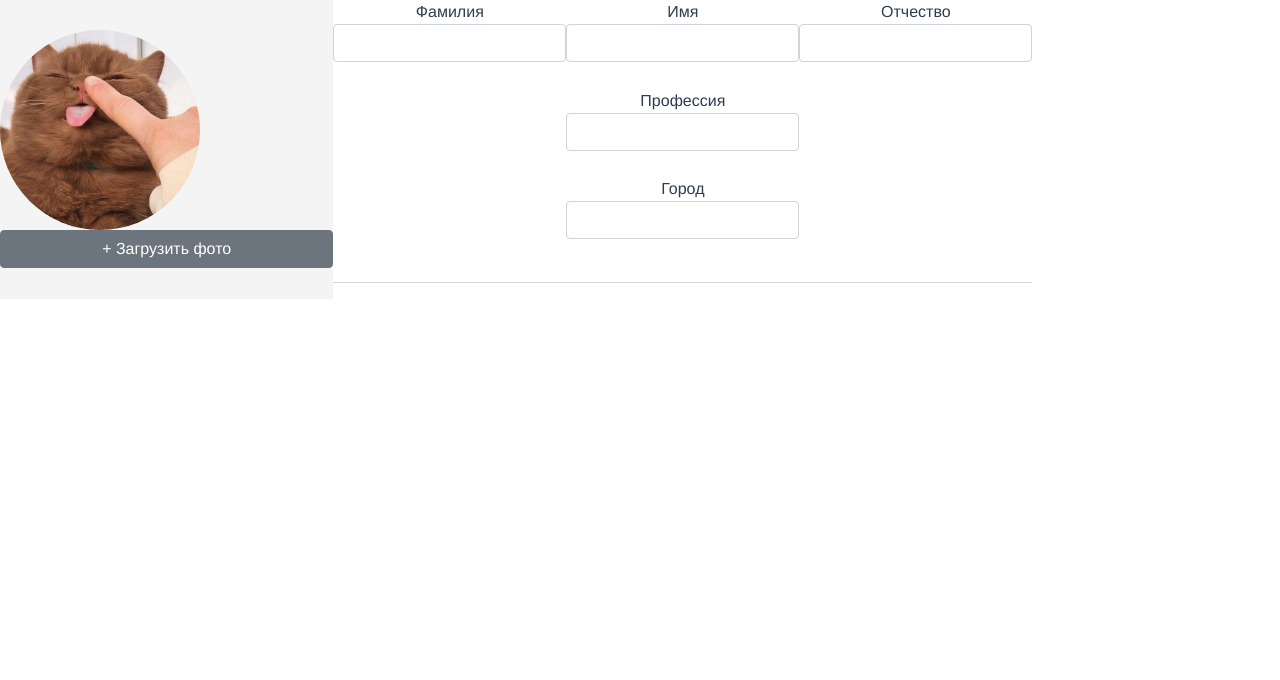
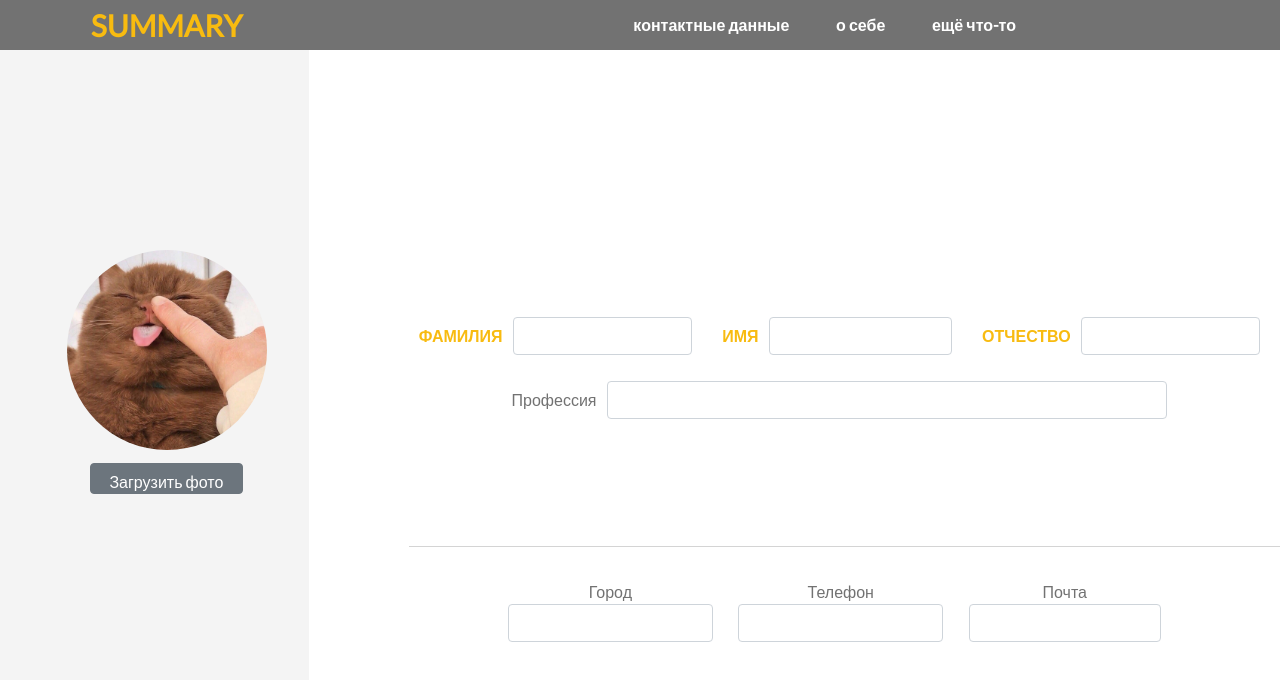
Before and after one commit to Arianr0d/VueProject, a Vue app: page / in a window 1280 px wide. Shown: the top 680 px of the page. Built offline with nearby package versions, Linux system fonts and the light colour scheme.

Commit message:
создан header и добавлена в отдельный компонент секция Contact

```diff
--- a/src/components/InputForm.vue
+++ b/src/components/InputForm.vue
@@ -1,5 +1,5 @@
 <template>
-   <div :class="styleForm">
+   <div>
       <label>{{ labelname }}</label>
       <b-input></b-input>
    </div>
@@ -10,18 +10,7 @@
 export default {
    name: 'InputForm',
    props: {
-      labelname: { type: String },
-      styleform: {
-         type: String,
-         default: 'column'
-      }
-   },
-   computed: {
-      styleForm() {
-         return {
-            "flex-direction": this.styleform
-         }
-      }
+      labelname: { type: String }
    }
 }
 </script>
@@ -31,11 +20,11 @@ export default {
 
    div {
       display: flex;
-      flex-direction: column;
-      margin-bottom: vw(40);
+      flex-direction: row;
+      margin: 0 vw(30) vw(40) 0;
 
       label {
-         margin: auto vw(30);
+         margin: auto vw(15);
       }
 
       b-input {
--- /dev/null
+++ b/src/components/MainHeader.vue
@@ -0,0 +1,64 @@
+<template>
+   <header>
+      <div class="header_section logo">Summary</div>
+      <div class="header_section right_section">
+         <div><a href="">контактные данные</a></div>
+         <div><a href="">о себе</a></div>
+         <div><a href="">ещё что-то</a></div>
+      </div>
+   </header>
+</template>
+
+<script>
+
+export default {
+   name: 'MainHeader'
+}
+
+</script>
+
+<style scoped lang="scss">
+@import "src/assets/scss/function";
+@import url('https://fonts.googleapis.com/css2?family=Lato&display=swap');
+
+   header {
+      display: flex;
+      font-family: 'Lato', sans-serif;
+      font-weight: bold;
+
+      height: 50px;
+      background-color: #727272;
+   }
+
+   .logo {
+      color: #F8BB10;
+      font-size: 30px;
+      width: vw(500);
+
+      text-transform: uppercase;
+   }
+
+   .header_section {
+      display: flex;
+      align-items: center;
+      justify-content: center;
+
+      div {
+
+         a {
+            text-decoration: none;
+            color: white;
+            padding: 0 vw(70) 0 0;
+         }
+
+         a:hover {
+            color: #F8BB10;
+         }
+      }
+   }
+
+   .right_section {
+      padding-left: vw(450);
+   }
+
+</style>
--- /dev/null
+++ b/src/components/SectionContact.vue
@@ -0,0 +1,77 @@
+<template>
+   <section>
+      <div class="conteiner">
+         <div class="left_form">
+            <img src="../assets/image/photo.jpg" />
+            <b-button style="width: 12vw; height: 2.4vw; margin: 1vw 0 0 7vw;">Загрузить фото</b-button>
+         </div>
+         <div class="right_form">
+            <div>
+               <inputform :labelname="`Фамилия`" style="color: #F8BB10; text-transform: uppercase; font-weight: 900;"></inputform>
+               <inputform :labelname="`Имя`" style="color: #F8BB10; text-transform: uppercase; font-weight: 900;"></inputform>
+               <inputform :labelname="`Отчество`" style="color: #F8BB10; text-transform: uppercase; font-weight: 900;"></inputform>
+            </div>
+            <div>
+               <inputform :labelname="`Профессия`" style="width: 52vw;"></inputform>
+            </div>
+            <hr/>
+            <div>
+               <inputform :labelname="`Город`" style="flex-direction: column; margin-right: 2vw; width: 16vw;"></inputform>
+               <inputform :labelname="`Телефон`" style="flex-direction: column; margin-right: 2vw; width: 16vw;"></inputform>
+               <inputform :labelname="`Почта`" style="flex-direction: column; width: 15vw;"></inputform>
+            </div>
+         </div>
+      </div>
+   </section>
+</template>
+
+<script>
+import InputForm from "../components/InputForm.vue";
+
+export default {
+   name: "SectionContact",
+   components: {
+      'inputform': InputForm
+   }
+}
+</script>
+
+<style scoped lang="scss">
+@import "src/assets/scss/function";
+@import url('https://fonts.googleapis.com/css2?family=Lato&display=swap');
+
+.conteiner {
+  display: flex;
+  flex-direction: row;
+
+  .left_form {
+    background-color: rgba($color: #939393, $alpha: 0.1);
+    display: flex;
+    flex-direction: column;
+    width: vw(500);
+    height: vw(1000);
+
+    img {
+      margin: vw(300) 0 0 vw(100);
+      border-radius: 50%;
+      width: vw(300);
+      height: vw(300);
+    }
+  }
+  .right_form {
+    margin: vw(400) 0 0 vw(150);
+
+    div {
+      display: flex;
+      justify-content: center;
+    }
+
+    hr {
+      background: #ececec;
+      transition: transform 1.2s ease 0.7s, opacity 1.2s ease 0.7s;
+      margin: vw(150) 0 vw(50) 0;
+    }
+  }
+}
+
+</style>
--- a/src/views/Home.vue
+++ b/src/views/Home.vue
@@ -1,73 +1,32 @@
 <template>
-  <div class="conteiner">
-    <div class="left_form">
-      <img src="../assets/image/photo.jpg" />
-      <b-button>+ Загрузить фото</b-button>
-    </div>
-    <div class="right_form">
-      <div>
-        <inputform :labelname="`Фамилия`"></inputform>
-        <inputform :labelname="`Имя`"></inputform>
-        <inputform :labelname="`Отчество`"
-        ></inputform>
-      </div>
-      <div>
-        <inputform :labelname="`Профессия`" :styleform="`column`"></inputform>
-      </div>
-      <div>
-        <inputform :labelname="`Город`"></inputform>
-        <!--<inputform :labelname="`Телефон`" style="flex-direction: column;"></inputform>
-         <inputform :labelname="`Почта`" style="flex-direction: column;"></inputform>-->
-      </div>
-      <hr />
-    </div>
-  </div>
+   <div class="main_form">
+      <mainheader></mainheader>
+      <sectioncontact></sectioncontact>
+
+   </div>
 </template>
 
 <script>
-import InputForm from "../components/InputForm.vue";
+import MainHeader from '../components/MainHeader.vue'
+import SectionContact from '../components/SectionContact.vue'
 
 export default {
   name: "Home",
   components: {
-    inputform: InputForm,
+    'mainheader': MainHeader,
+    'sectioncontact': SectionContact
   },
 };
 </script>
 
 <style scoped lang="scss">
-@import "src/assets/scss/function";
 
-.conteiner {
-  margin: 0;
-  padding: 0;
-  box-sizing: border-box;
-  display: flex;
-  flex-direction: row;
-
-  .left_form {
-    background-color: rgba($color: #939393, $alpha: 0.1);
-    display: flex;
-    flex-direction: column;
-    justify-content: center;
-    width: vw(500);
-
-    img {
-      border-radius: 50%;
-      width: vw(300);
-      height: vw(300);
-    }
-  }
-  .right_form {
-    div {
-      display: flex;
-      justify-content: center;
-    }
-
-    hr {
-      background: #ececec;
-      transition: transform 1.2s ease 0.7s, opacity 1.2s ease 0.7s;
-    }
-  }
+.main_form {
+   font-family: 'Lato', sans-serif;
+   margin: 0;
+   padding: 0;
+   box-sizing: border-box;
+   color: #727272;
+   font-weight: 540;
 }
 </style>
```
